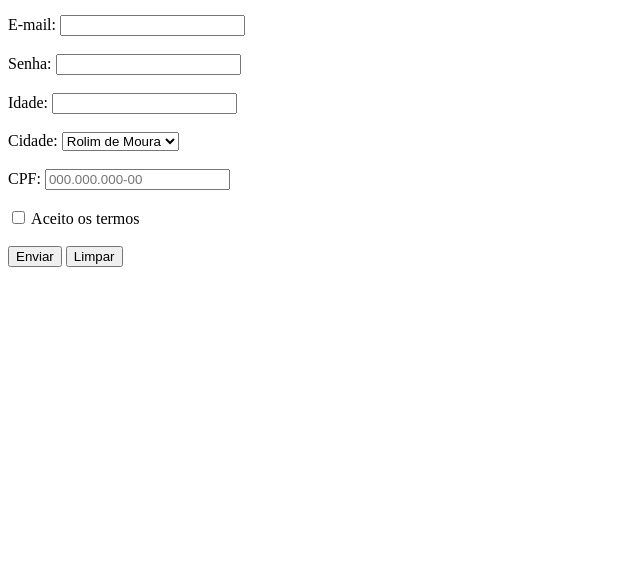
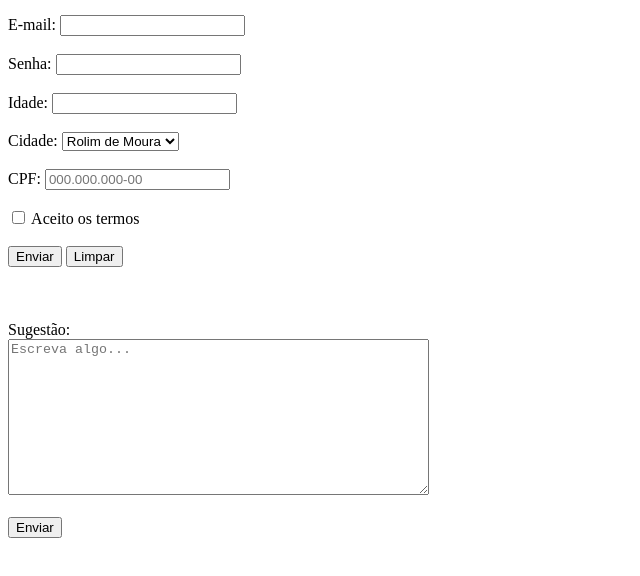
Before and after one commit to taylerneves/Estudo-IFRS-Programador-Web-, a plain HTML site: page ex.002 (Form)/index.html in a window 1280 px wide. Shown: the part 104-680 px from the top of the page, without its empty margins (0-640 px from the left). Drawn offline with Linux system fonts and the light colour scheme.

Commit message:
Fazendo mais opções de form

```diff
--- a/ex.002 (Form)/index.html
+++ b/ex.002 (Form)/index.html
@@ -39,7 +39,7 @@
         <br>
         <br>
         <label for="senha">CPF:</label>
-        <input type="text" id="cpf" name="cpf" placeholder="000.000.000-00" required inputmode="numeric" >
+        <input type="text" id="cpf" name="cpf" placeholder="000.000.000-00" required inputmode="numeric">
 
 
         <br><br>
@@ -54,6 +54,23 @@
         <button type="submit">Enviar</button>
         <button type="reset">Limpar</button>
     </form>
-</body>
+    <br><br><br>
+    <form>
+    <label for="mensagem">Sugestão:</label>
+    <br>
+
+    <textarea
+        id="mensagem"
+        name="mensagem"
+        placeholder="Escreva algo..."
+        rows="10"
+        cols="50"
+        required
+    ></textarea>
+
+    <br><br>
+
+    <button type="submit">Enviar</button>
+</form>
 
 </html>
```
